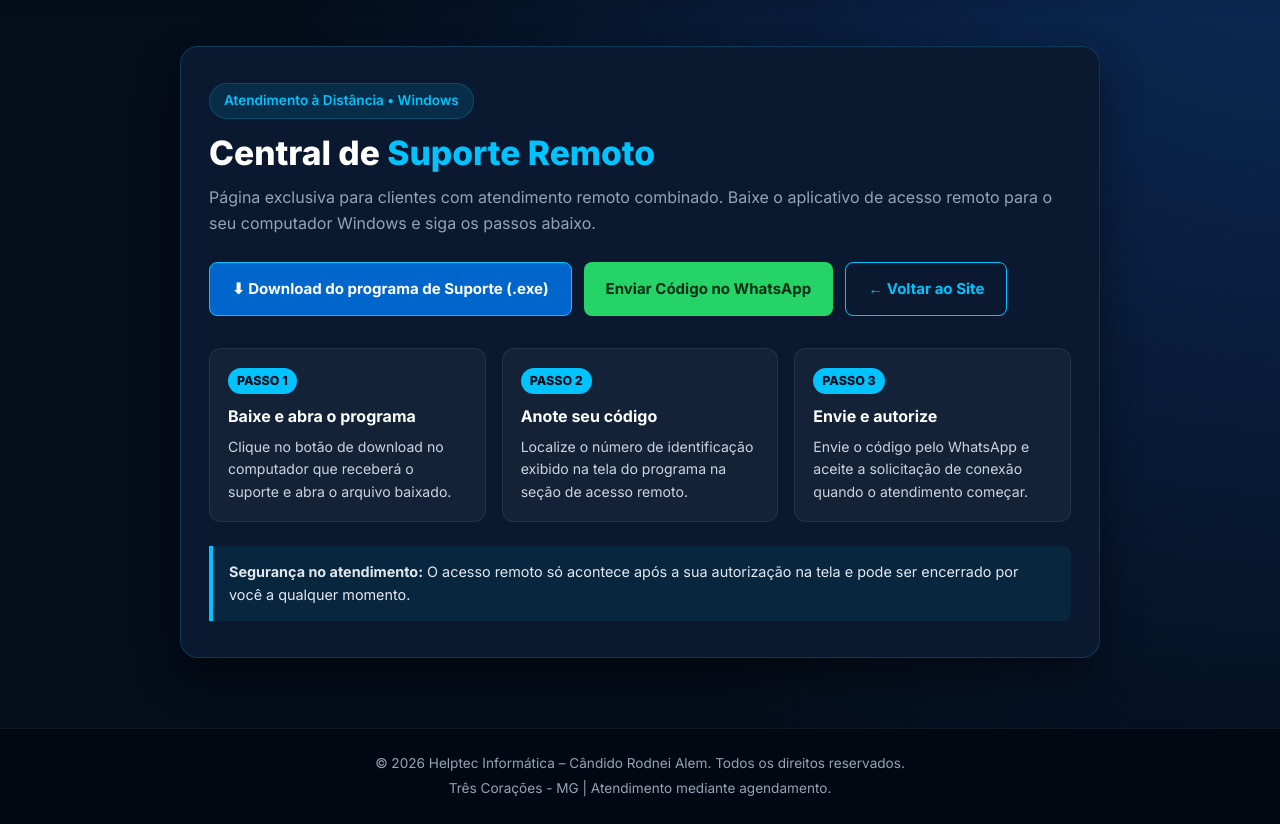
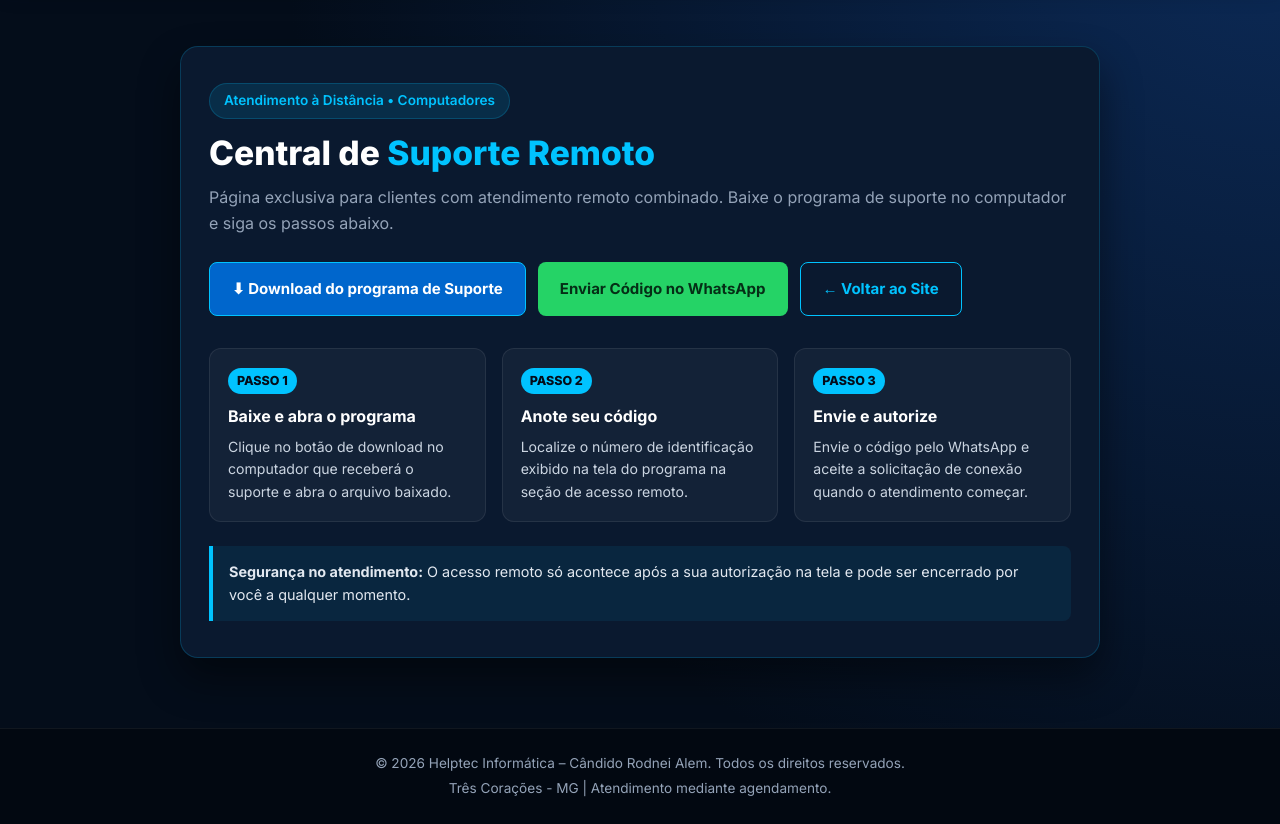
Before and after one commit to candidorodnei-droid/HELPTEC-INFORMATICA-, a plain HTML site: page Suporte.html in a window 1280 px wide. Shown: the part 122-946 px from the top of the page. Drawn offline with Linux system fonts and the light colour scheme.

Commit message:
Refine support page text and links
Updated text for clarity and consistency in the support page.

```diff
--- a/Suporte.html
+++ b/Suporte.html
@@ -330,7 +330,7 @@
           <li><a href="index.html#sobre">Quem Sou Eu</a></li>
           <li><a href="index.html#espaco">Nosso Espaço</a></li>
           <li><a href="index.html#planos">Planos</a></li>
-          <li><a href="suporte.html">Suporte Remoto</a></li>
+          <li><a href="Suporte.html">Suporte Remoto</a></li>
           <li><a href="index.html#contato">Contato</a></li>
         </ul>
       </nav>
@@ -340,15 +340,15 @@
   <main>
     <div class="container">
       <div class="support-card">
-        <span class="badge">Atendimento à Distância • Windows</span>
+        <span class="badge">Atendimento à Distância • Computadores</span>
         <h1>Central de <span>Suporte Remoto</span></h1>
         <p class="lead">
-          Página exclusiva para clientes com atendimento remoto combinado. Baixe o aplicativo de acesso remoto para o seu computador Windows e siga os passos abaixo.
+          Página exclusiva para clientes com atendimento remoto combinado. Baixe o programa de suporte no computador e siga os passos abaixo.
         </p>
 
         <div class="actions">
           <a href="https://github.com/candidorodnei-droid/SUPORTE-HELPTEC/raw/refs/heads/main/AnyDesk.exe" download="AnyDesk.exe" class="btn btn-primary">
-            ⬇ Download do programa de Suporte (.exe)
+            ⬇ Download do programa de Suporte
           </a>
           <a href="https://wa.me/5535997740708?text=Olá%20Cândido!%20Baixei%20o%20programa%20de%20suporte%20remoto%20e%20preciso%20iniciar%20o%20atendimento." target="_blank" rel="noopener noreferrer" class="btn btn-whatsapp">
             Enviar Código no WhatsApp
```
